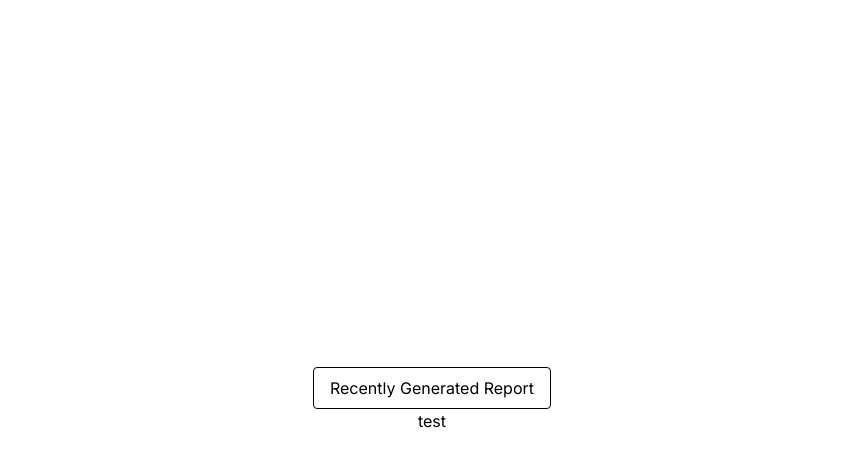
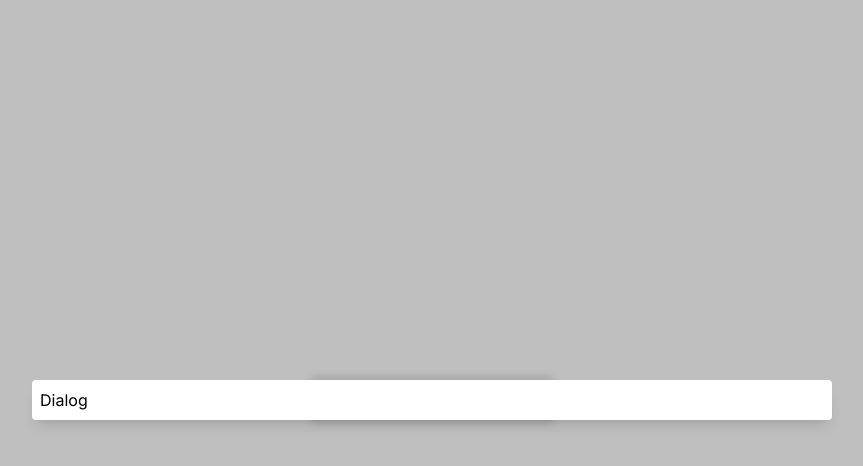
Before and after one commit to bledipiperku/monter-test-task, a Next.js app: page / in a window 1280 px wide. Both pictures are taken after a click on the button "Recently Generated Report". Shown: the top 466 px of the page, without its empty margins (208-1071 px from the left). Built offline with nearby package versions, Linux system fonts and the light colour scheme.

Commit message:
Dialog Box component

```diff
--- a/src/app/page.tsx
+++ b/src/app/page.tsx
@@ -1,5 +1,6 @@
 "use client";
 
+import DialogBox from "@/components/DialogBox";
 import React, { FC, useState } from "react";
 
 const Home: FC = () => {
@@ -18,7 +19,7 @@ const Home: FC = () => {
         Recently Generated Report
       </button>
 
-      {showDialog && <p>test</p>}
+      {showDialog && <DialogBox isOpen={showDialog}>Dialog</DialogBox>}
     </main>
   );
 };
--- /dev/null
+++ b/src/components/DialogBox/index.tsx
@@ -0,0 +1,20 @@
+import React from "react";
+
+interface IDialogBoxProps {
+  isOpen: boolean;
+  children: React.ReactNode;
+}
+
+const DialogBox: React.FC<IDialogBoxProps> = ({ isOpen, children }) => {
+  if (!isOpen) {
+    return null;
+  }
+
+  return (
+    <div className="fixed inset-0 bg-black bg-opacity-25 backdrop-blur-sm flex items-center justify-center">
+      <div className="w-[800px] bg-white p-2 rounded shadow-lg">{children}</div>
+    </div>
+  );
+};
+
+export default DialogBox;
```
